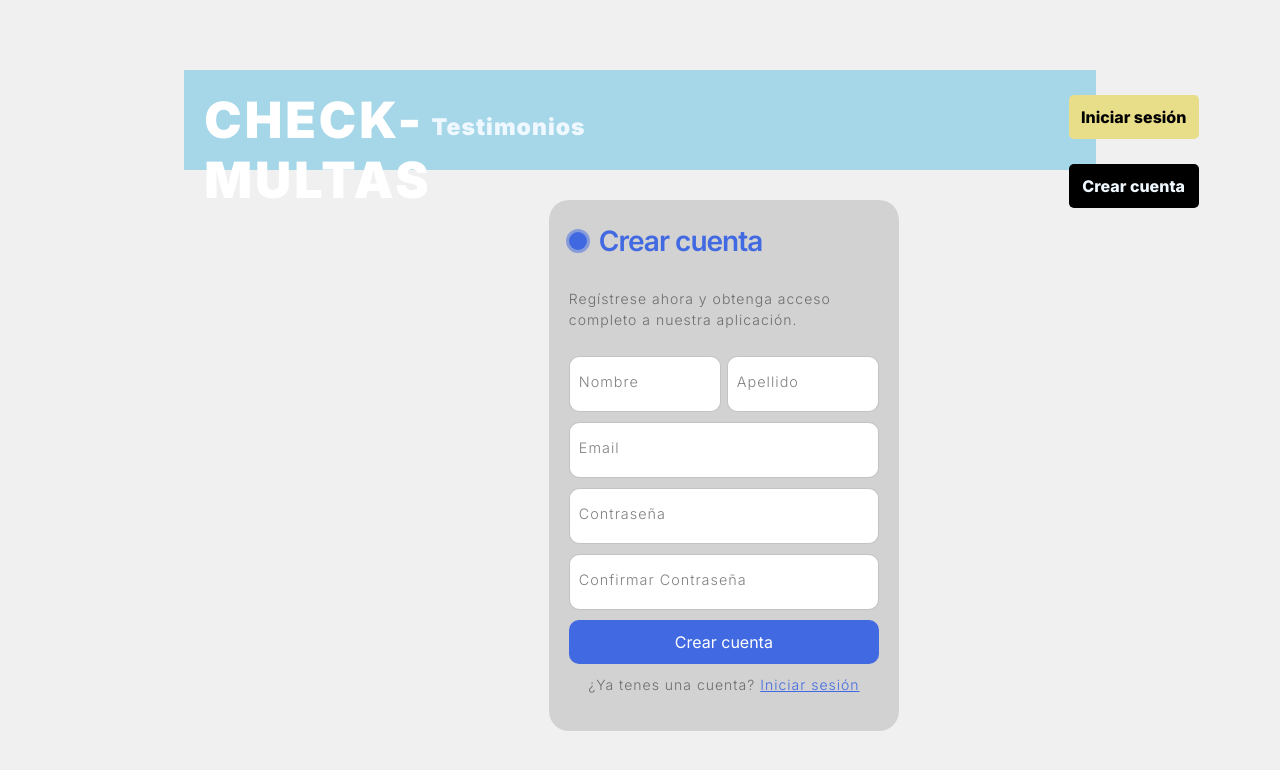
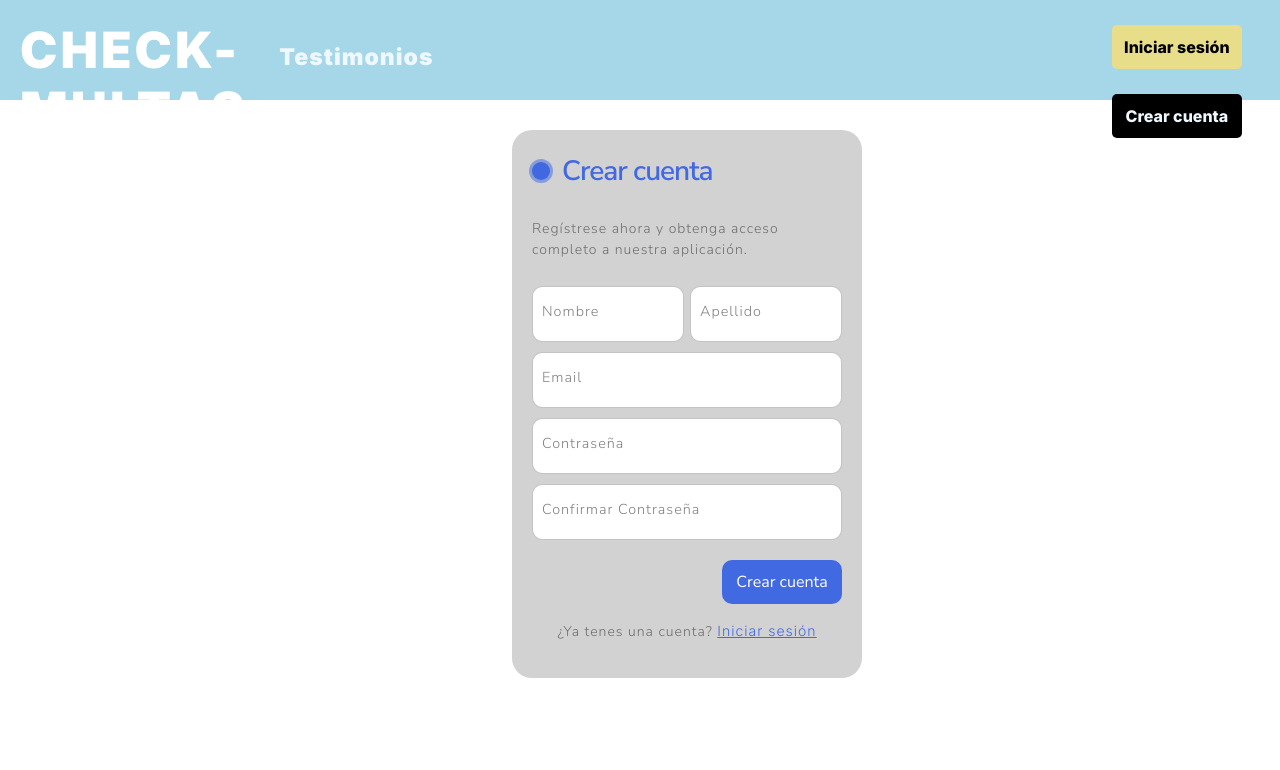
Before and after one commit to Ezegallardo0/checkmultas, a React (Vite) app: page /register in a window 1280 px wide. Shown: the top 770 px of the page. Built offline with nearby package versions, Linux system fonts and the light colour scheme.

Commit message:
"arreglamo todo"

```diff
--- a/src/components/Navbar.jsx
+++ b/src/components/Navbar.jsx
@@ -5,7 +5,7 @@
     return (
         <>
             <div className='Nav'>
-                <h1>Check-Multas</h1>
+                <h1 onClick={() => window.location.href = '/'}>Check-Multas</h1>
                 <a className='test' href="#">Testimonios</a>
                 <div className='buton'>
                     <button className='In' onClick={() => window.location.href = '/login'}>Iniciar sesión</button>
--- a/src/main.jsx
+++ b/src/main.jsx
@@ -17,5 +17,5 @@
       <Route path="/register" element={<Register />} />
     </Routes>
     </BrowserRouter>
-  </StrictMode>
+  </StrictMode>,
 )
--- a/src/pages/login.jsx
+++ b/src/pages/login.jsx
@@ -1,4 +1,4 @@
-import React, { useState } from 'react';
+import  { useState } from 'react';
 import '../styles/login.css';
 import Navbar from '../components/Navbar';
 
@@ -19,7 +19,7 @@
     <>
       <Navbar />
       <div className='container'>
-        <form className='form' onSubmit={handleSubmit}>
+        <form className='formLogin' onSubmit={handleSubmit}>
           <p className='title'>Iniciar sesión</p>
           <div>
             <label>
--- a/src/styles/app.css
+++ b/src/styles/app.css
@@ -291,20 +291,20 @@
 
 .pregu {
     background-color: #444;
-    width: 30%;
-    height: 84vh;
-    margin-left: 24vh;
+    width: 22.7%;
+    height: 10vh;
+    margin-left: 39.5vh;
     border-radius: 3vh;
 }
 
 .PreFre {
-    font-size: 2rem;
+    font-size: 1.4rem;
+    text-align: center;
 }
 
 /*H1 de preguntas frecuentes*/
 .preguntas {
-    margin-left: 45%;
-    margin-top: -84vh;
+    margin-left: 20px;
     background-color: #9b9a9a;
     border-radius: 1vh;
     margin-right: 2vh;
@@ -324,7 +324,7 @@
 
 /*son las preguntas*/
 .Questions {
-    margin-top: 3vh;
+    display: flex;
     font-family: "Inter", sans-serif;
     font-weight: 700;
     color: rgb(255, 255, 255);
--- a/src/styles/index.css
+++ /dev/null
@@ -1 +0,0 @@
-@import url('https://fonts.googleapis.com/css2?family=Inter:ital,opsz,wght@0,14..32,100..900;1,14..32,100..900&display=swap');
--- a/src/styles/login.css
+++ b/src/styles/login.css
@@ -1,32 +1,14 @@
-body {
-  font-family: 'Inter', sans-serif;
-  background-color: #f0f0f0;
-  margin: 0;
-  padding: 0;
+.container{
+  font-family: "Inter", sans-serif;
   display: flex;
   justify-content: center;
-  align-items: center;
-  height: 100vh;
 }
-
-.container {
-  display: flex;
-  justify-content: center;
-  align-items: center;
-  height: 100%;
-  width: 100%;
-}
-
-.form {
-  display: flex;
-  flex-direction: column;
+.formLogin {
   gap: 10px;
-  max-width: 350px;
+  max-width: 380px;
   background-color: #d2d2d2;
   padding: 20px;
   border-radius: 20px;
-  position: relative;
-  margin-left: 40%;
   margin-top: 30px;
 }
 
@@ -70,6 +52,7 @@
 
 .signin {
   text-align: center;
+  padding-top: 6px;
 }
 
 .signin a {
@@ -80,25 +63,19 @@
   text-decoration: underline royalblue;
 }
 
-.flex {
-  display: flex;
-  width: 100%;
-  gap: 6px;
-}
-
-.form label {
+.formLogin label {
   position: relative;
 }
 
-.form label .input {
-  width: 100%;
+.formLogin label .input {
+  width: 150%;
   padding: 10px 10px 20px 10px;
   outline: 0;
   border: 1px solid rgba(105, 105, 105, 0.397);
   border-radius: 10px;
 }
 
-.form label .input + span {
+.formLogin label .input + span {
   position: absolute;
   left: 10px;
   top: 15px;
@@ -108,18 +85,18 @@
   transition: 0.3s ease;
 }
 
-.form label .input:placeholder-shown + span {
+.formLogin label .input:placeholder-shown + span {
   top: 15px;
   font-size: 0.9em;
 }
 
-.form label .input:focus + span, .form label .input:valid + span {
+.formLogin label .input:focus + span, .formLogin label .input:valid + span {
   top: 30px;
   font-size: 0.7em;
   font-weight: 600;
 }
 
-.form label .input:valid + span {
+.formLogin label .input:valid + span {
   color: green;
 }
 
@@ -127,11 +104,12 @@
   border: none;
   outline: none;
   background-color: royalblue;
-  padding: 10px;
   border-radius: 10px;
   color: #fff;
   font-size: 16px;
   transform: .3s ease;
+  margin-top: 10px;
+  margin-left: 190px;
 }
 
 .submit:hover {
@@ -141,6 +119,8 @@
 .log {
   cursor: pointer;
   color: royalblue;
+  font-family: "Inter", sans-serif;
+    font-weight: 300;
 }
 
 @keyframes pulse {
--- a/src/styles/nav.css
+++ b/src/styles/nav.css
@@ -14,6 +14,7 @@
     font-family: "Inter", sans-serif;
     font-weight: 900;
     color: white;
+    cursor: pointer;
 }
 .test{
     font-size: 23px;
```
